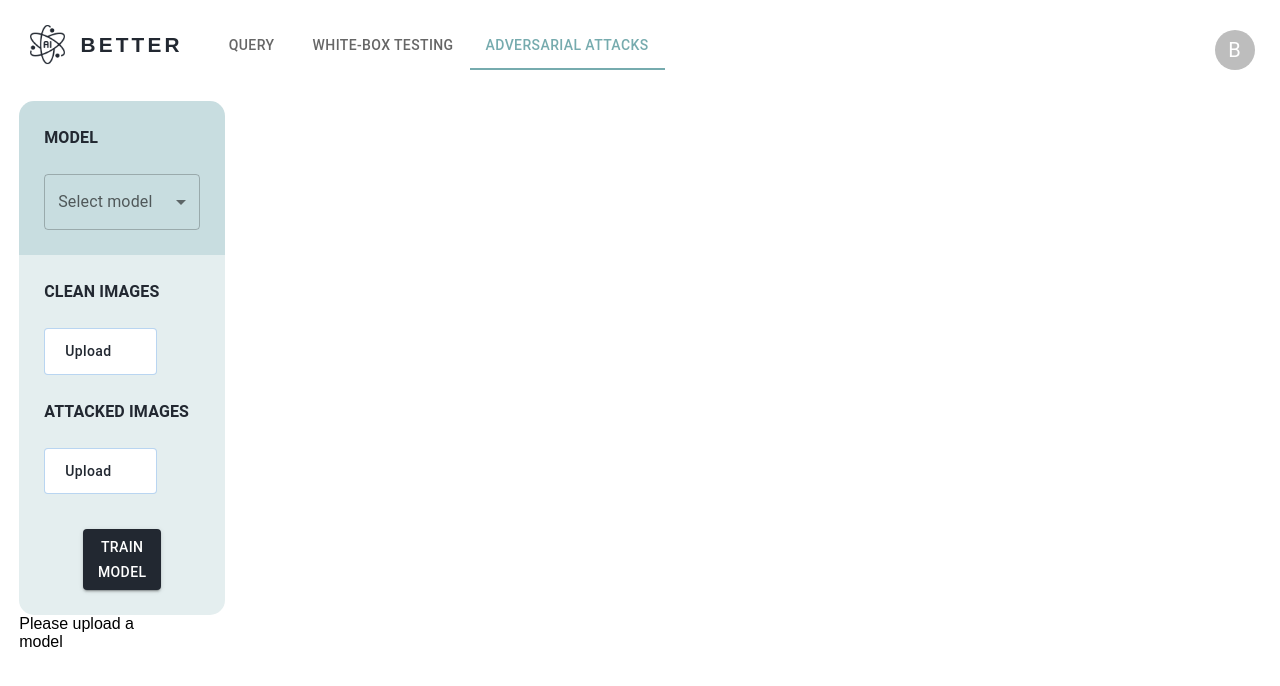
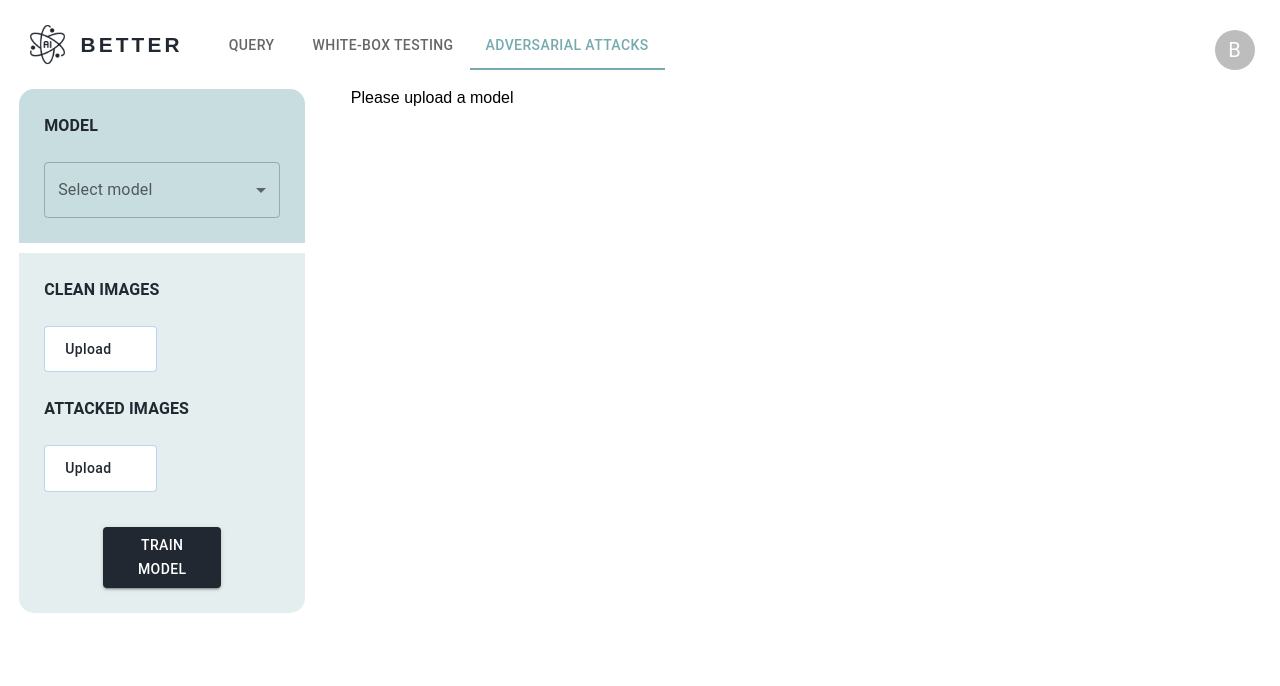
Before and after one commit to BETTER-Boosted-Explainatory-AI/BETTER-front, a React (Vite) app in the folder app/: page /AdversarialAttacks in a window 1280 px wide. Shown: the top 686 px of the page. Built offline with nearby package versions, Linux system fonts and the light colour scheme; some icons are missing; the HTML template or start-up script is replaced by a standard one.

Commit message:
fix: fixed double id wrapper

```diff
--- a/app/src/App.css
+++ b/app/src/App.css
@@ -19,7 +19,7 @@ header {
   align-items: start;
   justify-content: space-between;
   width: 98%;
-  margin-top: 2%;
+  margin-top: 1%;
   gap: 3%;
 }
 
--- a/app/src/pages/AdversarialAttacks/AdversarialAttacksPage.jsx
+++ b/app/src/pages/AdversarialAttacks/AdversarialAttacksPage.jsx
@@ -11,8 +11,8 @@ const AdversarialAttacksPage = () => {
     } = useContext(DendrogramContext);
 
     return (
-        <div id="mainBody">
-            <aside className="asideForms">
+        <>
+            <aside id="asideForms">
                 <ChangeModelForm />
                 <AdversarialAttackForm />
             </aside>
@@ -25,8 +25,7 @@ const AdversarialAttacksPage = () => {
                     <div>Please upload a model</div>
                 )}
             </main>
-        </div>
-
+        </>
     );
 }
 
--- a/app/src/pages/Home/HomePage.jsx
+++ b/app/src/pages/Home/HomePage.jsx
@@ -17,7 +17,7 @@ const HomePage = () => {
   } = useContext(DendrogramContext);
 
   return (
-    <div id="mainBody">
+    <>
       <aside id="asideForms">
         <NewModelForm />
         {/* <ChangeModelForm /> */}
@@ -32,7 +32,7 @@ const HomePage = () => {
           <BetterExplanation />
         )}
       </main>
-    </div>
+    </>
   );
 };
 
--- a/app/src/pages/Query/QueryPage.jsx
+++ b/app/src/pages/Query/QueryPage.jsx
@@ -12,8 +12,8 @@ const QueryPage = () => {
   } = useContext(DendrogramContext);
 
   return (
-    <div id="mainBody">
-      <aside className="asideForms">
+    <>
+      <aside id="asideForms">
         <ChangeModelForm />
         <QueryForm />
       </aside>
@@ -26,7 +26,7 @@ const QueryPage = () => {
           <div>Please upload a model</div>
         )}
       </main>
-    </div>
+    </>
 
   );
 };
--- a/app/src/pages/WhiteBoxTesting/WhiteBoxTestingPage.jsx
+++ b/app/src/pages/WhiteBoxTesting/WhiteBoxTestingPage.jsx
@@ -24,7 +24,7 @@ const WhiteboxTestingPage = () => {
 
 
   return (
-    <div id="mainBody">
+    <>
       <aside id="asideForms">
         <ChangeModelForm />
         <WhiteBoxTestingForm sourceLabels={sourceLabels} targetLabels={targetLabels} onChangeSourceLabels={onChangeSourceLabels} onChangeTargetLabels={onChangeTargetLabels} />
@@ -38,7 +38,7 @@ const WhiteboxTestingPage = () => {
           <div>Please upload a model</div>
         )}
       </main>
-    </div>
+    </>
 
   );
 }
```
